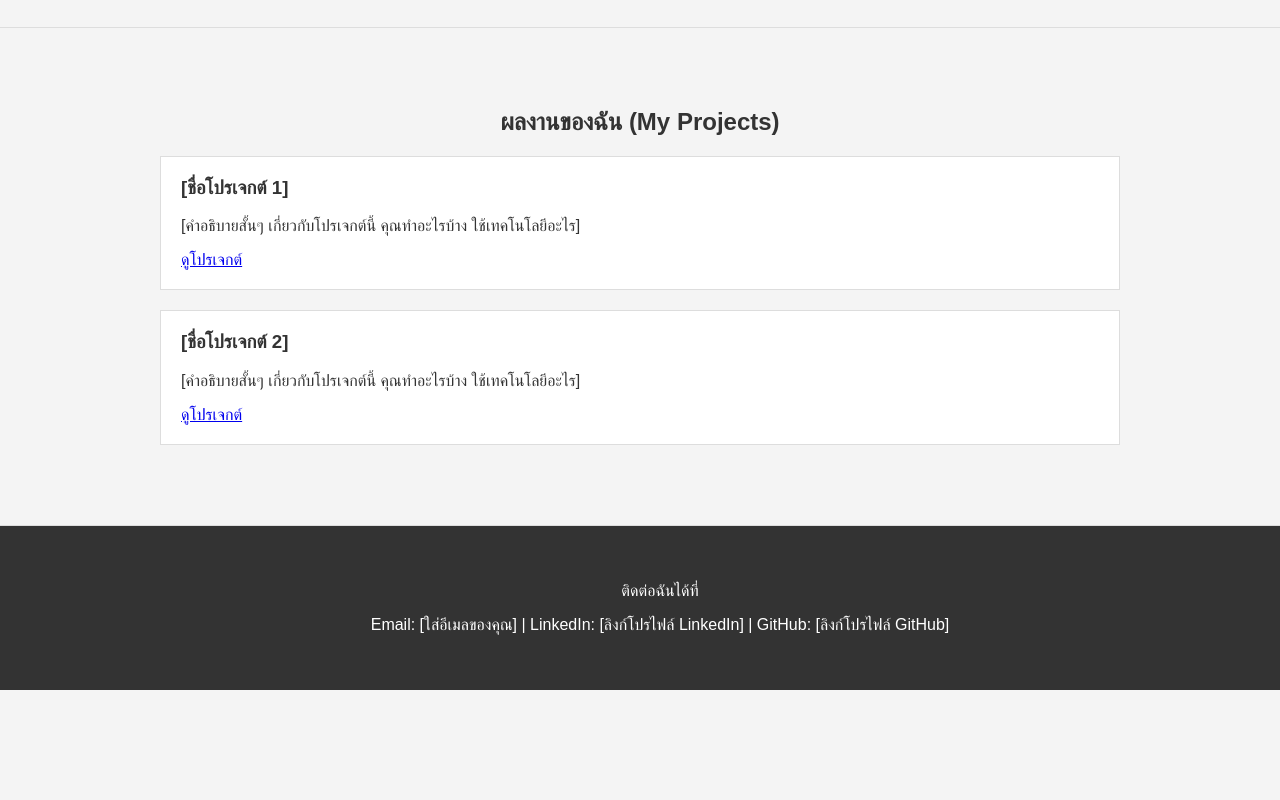
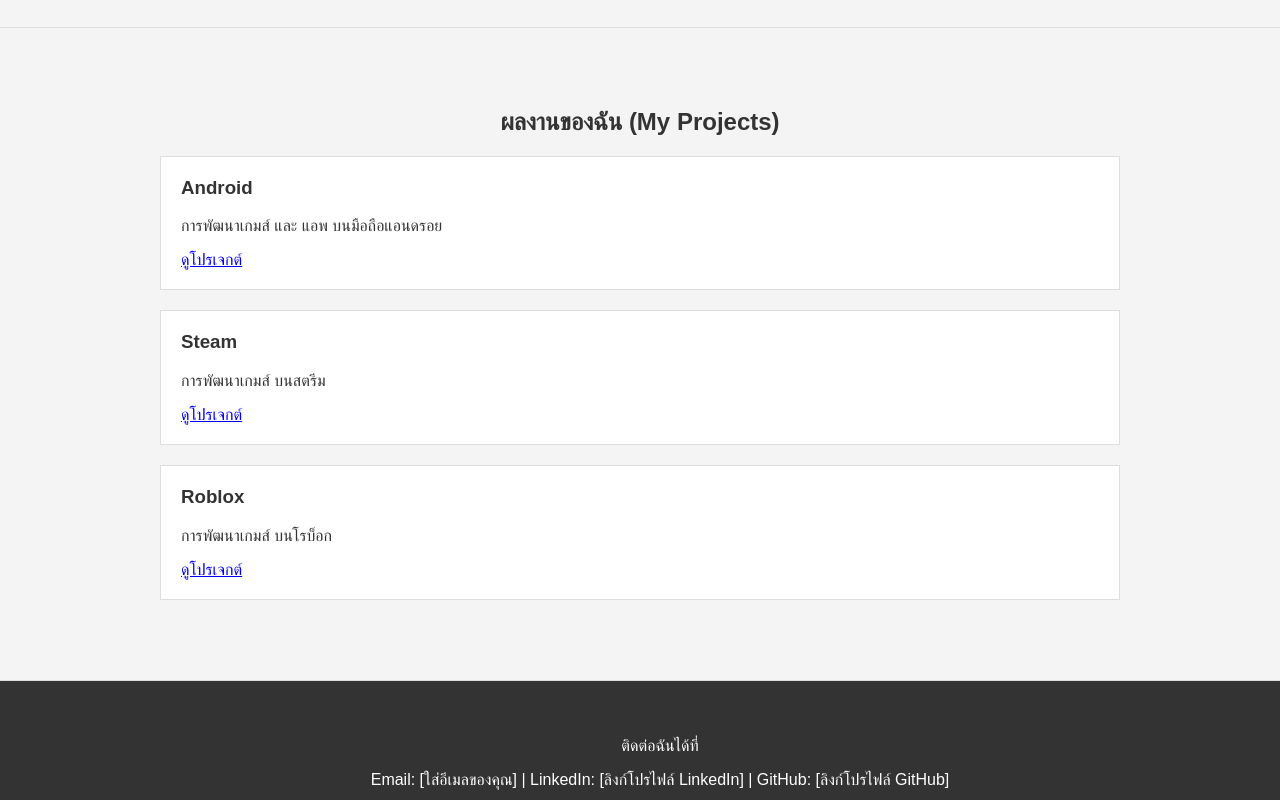
Before and after one commit to hydroarmmy/hydroarmmy.github.io, a plain HTML site: page index.html in a window 1280 px wide. Shown: the part 622-1422 px from the top of the page. Before the commit the page ends 1312 px from the top, so only its background shows below. Drawn offline with Linux system fonts and the light colour scheme.

Commit message:
Update index.html

```diff
--- a/index.html
+++ b/index.html
@@ -123,17 +123,22 @@
             <h2>ผลงานของฉัน (My Projects)</h2>
 
             <div class="project">
-                <h3>[ชื่อโปรเจกต์ 1]</h3>
-                <p>[คำอธิบายสั้นๆ เกี่ยวกับโปรเจกต์นี้ คุณทำอะไรบ้าง ใช้เทคโนโลยีอะไร]</p>
+                <h3>Android</h3>
+                <p>การพัฒนาเกมส์ และ แอพ บนมือถือแอนดรอย</p>
                 <a href="[ลิงก์ไปยังโปรเจกต์ของคุณ]" target="_blank">ดูโปรเจกต์</a>
             </div>
 
             <div class="project">
-                <h3>[ชื่อโปรเจกต์ 2]</h3>
-                <p>[คำอธิบายสั้นๆ เกี่ยวกับโปรเจกต์นี้ คุณทำอะไรบ้าง ใช้เทคโนโลยีอะไร]</p>
+                <h3>Steam</h3>
+                <p>การพัฒนาเกมส์ บนสตรีม</p>
                 <a href="privacy_policy.html" target="_blank">ดูโปรเจกต์</a>
             </div>
 
+            <div class="project">
+                <h3>Roblox</h3>
+                <p>การพัฒนาเกมส์ บนโรบ็อก</p>
+                <a href="privacy_policy.html" target="_blank">ดูโปรเจกต์</a>
+            </div>
             </div>
     </section>
 
```
